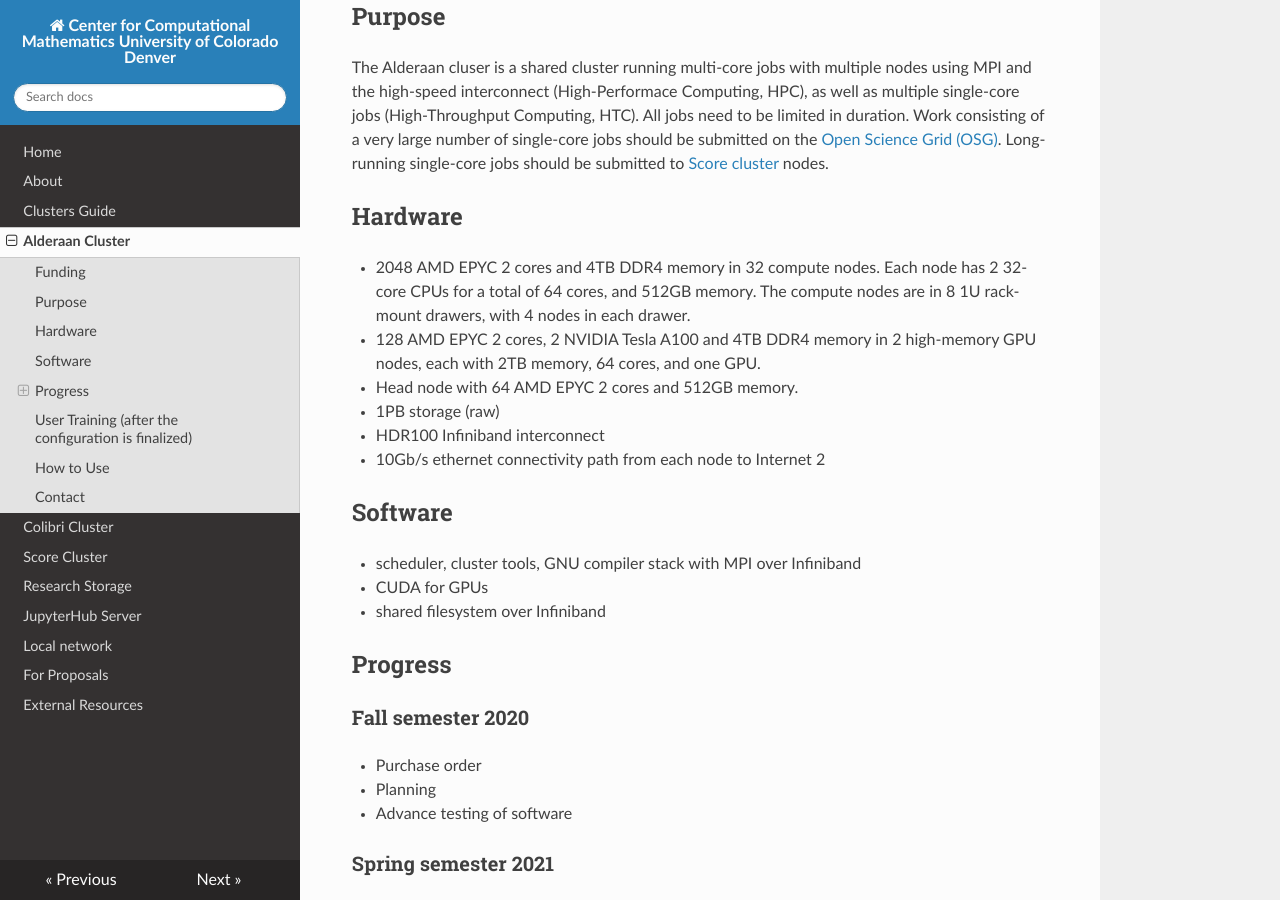
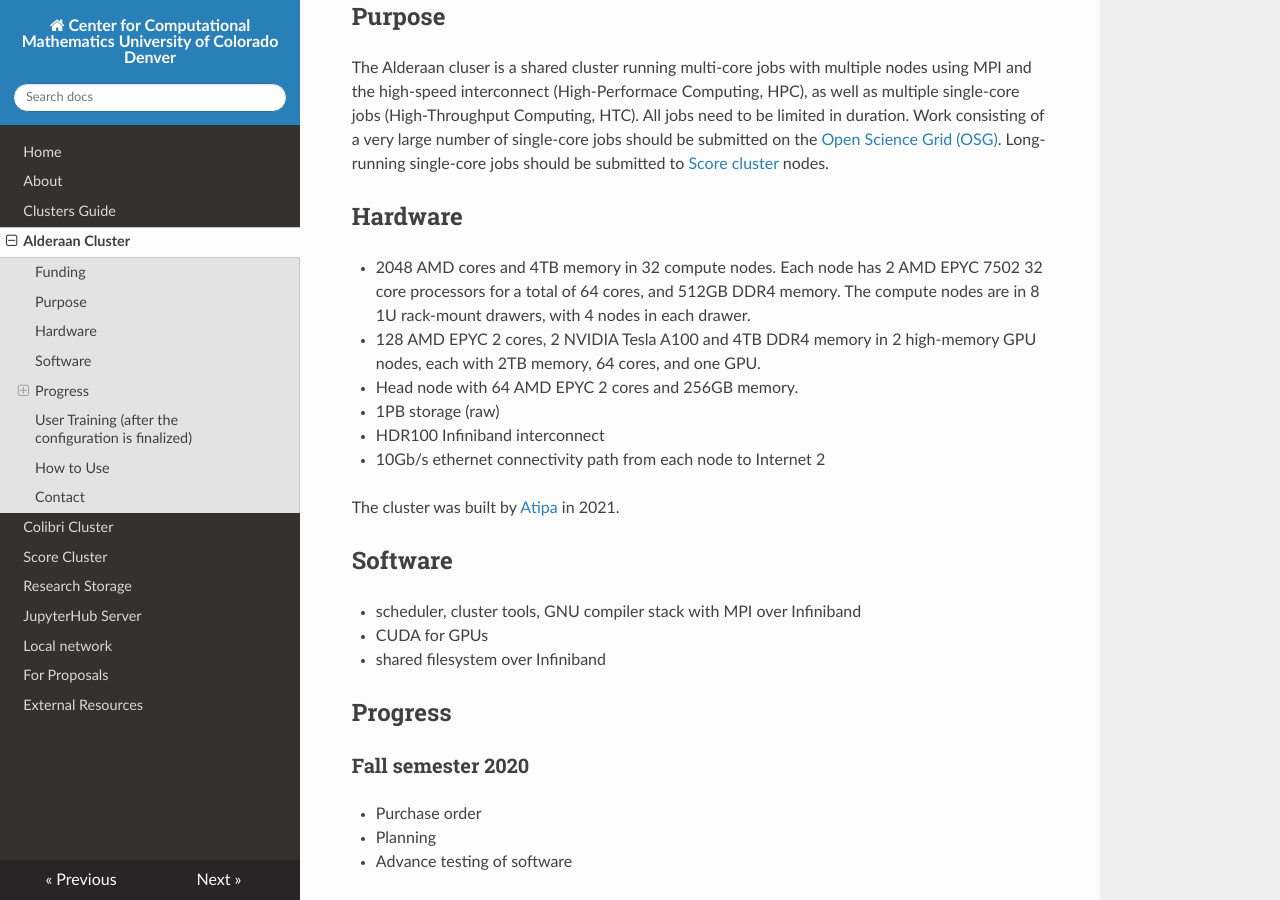
Before and after one commit to ccmucdenver/ccm-docs, an MkDocs documentation site: the page built from docs/alderaan.md, in a window 1280 px wide and 900 px high, scrolled down 336 px. Built offline with MkDocs 1.6.1, drawn with Linux system fonts in a browser that asks for light colours; nearby versions of some CDN libraries.

Commit message:
Update alderaan.md

```diff
--- a/docs/alderaan.md
+++ b/docs/alderaan.md
@@ -7,12 +7,14 @@ This cluster is funded by [NSF grant 2019089 CC* Compute: Accelerating Science a
 The Alderaan cluser is a shared cluster running multi-core jobs with multiple nodes using MPI and the high-speed interconnect (High-Performace Computing, HPC), as well as multiple single-core jobs (High-Throughput Computing, HTC). All jobs need to be limited in duration. Work consisting of a very large number of single-core jobs should be submitted on the [Open Science Grid (OSG)](https://opensciencegrid.org). Long-running single-core jobs should be submitted to [Score cluster](../score/) nodes.
 
 ## Hardware
-* 2048 AMD EPYC 2 cores and 4TB DDR4 memory in 32 compute nodes. Each node has 2 32-core CPUs for a total of 64 cores, and 512GB memory. The compute nodes are in 8 1U rack-mount drawers, with 4 nodes in each drawer.
+* 2048 AMD cores and 4TB memory in 32 compute nodes. Each node has 2 AMD EPYC 7502 32 core processors for a total of 64 cores, and 512GB DDR4 memory. The compute nodes are in 8 1U rack-mount drawers, with 4 nodes in each drawer.
 * 128 AMD EPYC 2 cores, 2 NVIDIA Tesla A100 and 4TB DDR4 memory in 2 high-memory GPU nodes, each with 2TB memory, 64 cores, and one GPU.
-* Head node with 64 AMD EPYC 2 cores and 512GB memory.
+* Head node with 64 AMD EPYC 2 cores and 256GB memory.
 * 1PB storage (raw)
 * HDR100 Infiniband interconnect
 * 10Gb/s ethernet connectivity path from each node to Internet 2
+
+The cluster was built by [Atipa](https://www.atipa.com) in 2021.
 
 ## Software
 * scheduler, cluster tools, GNU compiler stack with MPI over Infiniband
```
